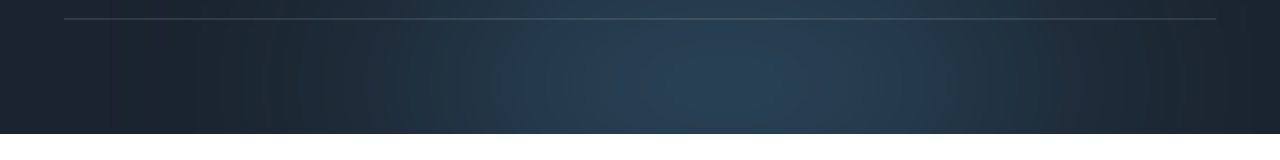
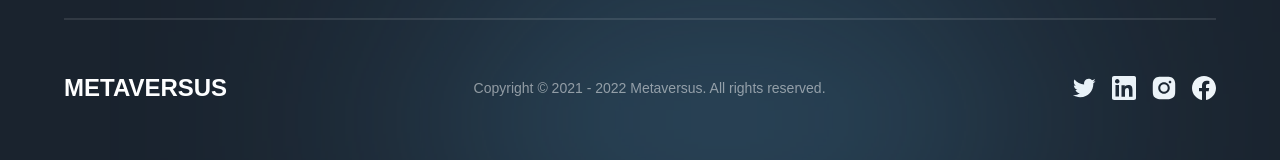
Before and after one commit to Solace4415/metaversus, a Next.js app: page / in a window 1280 px wide. Shown: the part 7121-7281 px from the top of the page. Before the commit the page ends 7255 px from the top, so only its background shows below. Built offline with nearby package versions, Linux system fonts and the light colour scheme; a web font is replaced by a local one.

Commit message:
changes made

```diff
--- a/components/Footer.jsx
+++ b/components/Footer.jsx
@@ -32,6 +32,24 @@ const Footer = () => (
 
       <div className="flex flex-col">
         <div className="mb-[50px] h-[2px] bg-white opacity-10" />
+        <div className="flex items-center justify-between flex-wrap gap-4">
+          <h4 className="font-extrabold uppercase text-[24px] text-white">
+            Metaversus
+          </h4>
+          <p className="font-normal text-white opacity-50 text-[14px]">
+            Copyright © 2021 - 2022 Metaversus. All rights reserved.
+          </p>
+          <div className="flex gap-4">
+            {socials.map((social) => (
+              <img
+                key={social.name}
+                src={social.url}
+                alt="social"
+                className="object-contain cursor-pointer w-[24px] h-[24px]"
+              />
+            ))}
+          </div>
+        </div>
       </div>
     </div>
   </motion.footer>
```
